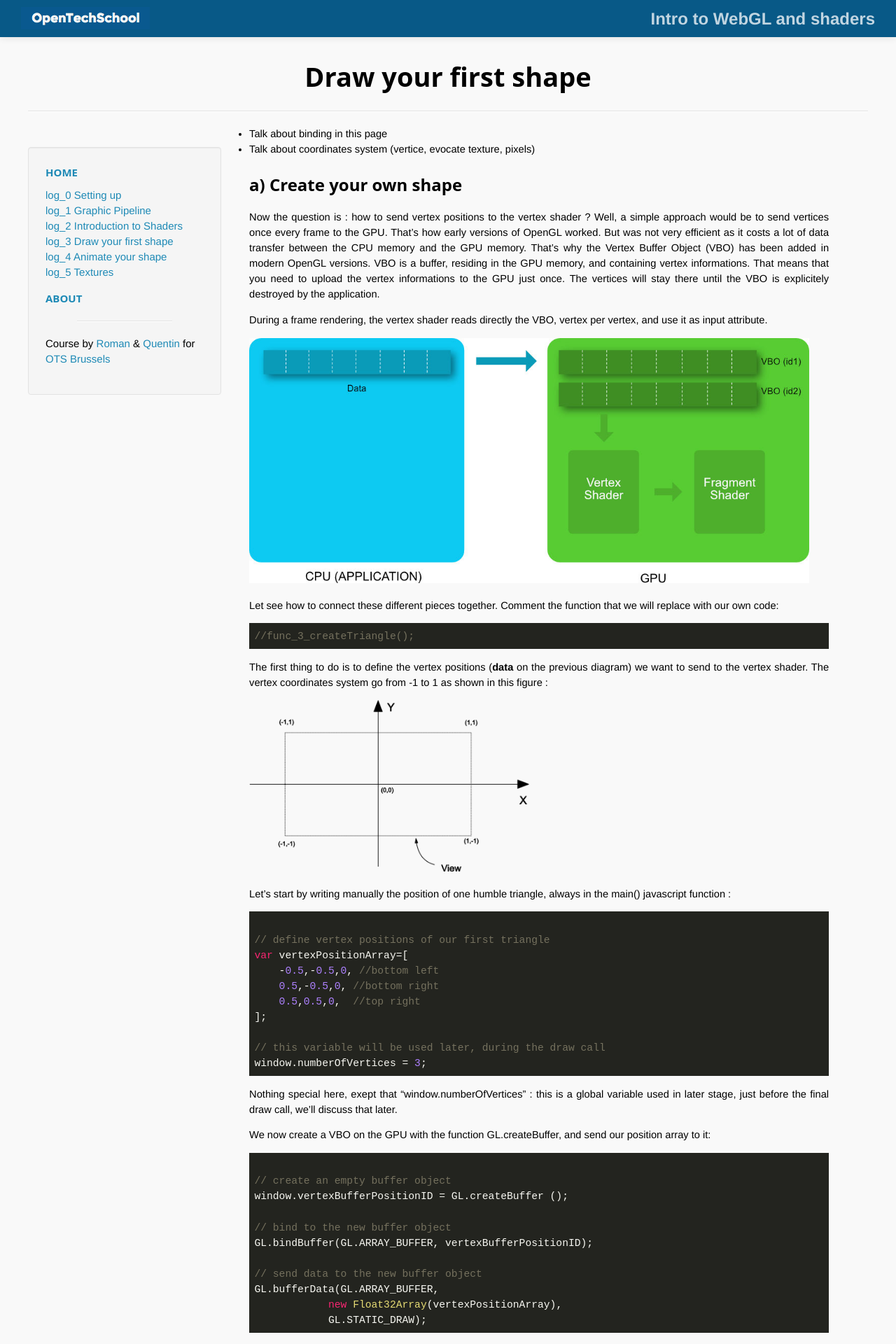
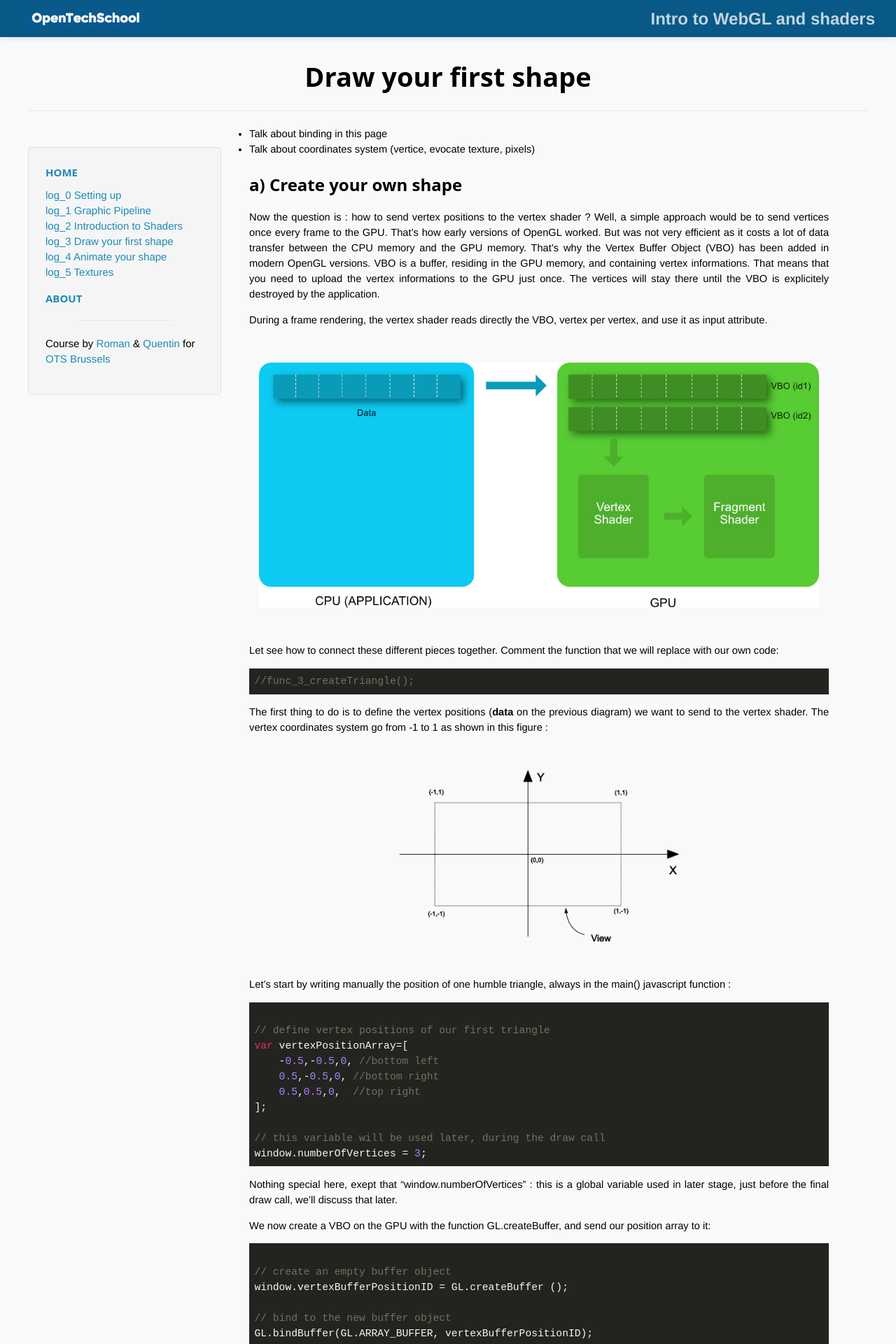
Before and after one commit to OpenTechSchool-Brussels/intro-to-webGL-and-shaders, a Jekyll site: the page built from log3_draw-shape.md, in a window 1280 px wide. Shown: the top 1920 px of the page at 70% size. Built offline with Jekyll 4.4.1, drawn with Linux system fonts in a browser that asks for light colours.

Commit message:
Update log3_draw-shape.md

```diff
--- a/log3_draw-shape.md
+++ b/log3_draw-shape.md
@@ -16,7 +16,7 @@ Now the question is : how to send vertex positions to the vertex shader ? Well,
 
 During a frame rendering, the vertex shader reads directly the VBO, vertex per vertex, and use it as input attribute.
 
-<img src="./assets/webGLVBODiagram.jpg" alt="VBO diagram" width="800">
+<img class="ctr" src="./assets/webGLVBODiagram.jpg" alt="VBO diagram" width="800">
 
 Let see how to connect these different pieces together. Comment the function that we will replace with our own code:
 
@@ -26,7 +26,7 @@ Let see how to connect these different pieces together. Comment the function tha
 
 The first thing to do is to define the vertex positions (**data** on the previous diagram) we want to send to the vertex shader. The vertex coordinates system go from -1 to 1 as shown in this figure :
 
-<img src="./assets/webGLcoordinate.png" alt="Vertex Coordinates" width="400">
+<img class="ctr" src="./assets/webGLcoordinate.png" alt="Vertex Coordinates" width="400">
 
 Let's start by writing manually the position of one humble triangle, always in the main() javascript function :
 
@@ -92,10 +92,7 @@ window.numberOfVertices = 6;
 
 ## b) The rendering loop
 * Animate function and its inner working
-
 * fonction animate (glDraw) avec variation du type de Draw (GL_TRIANGLES, GL_LINE_LOOP , etc)
-
-
 
 ~~~ Javascript
 
```
